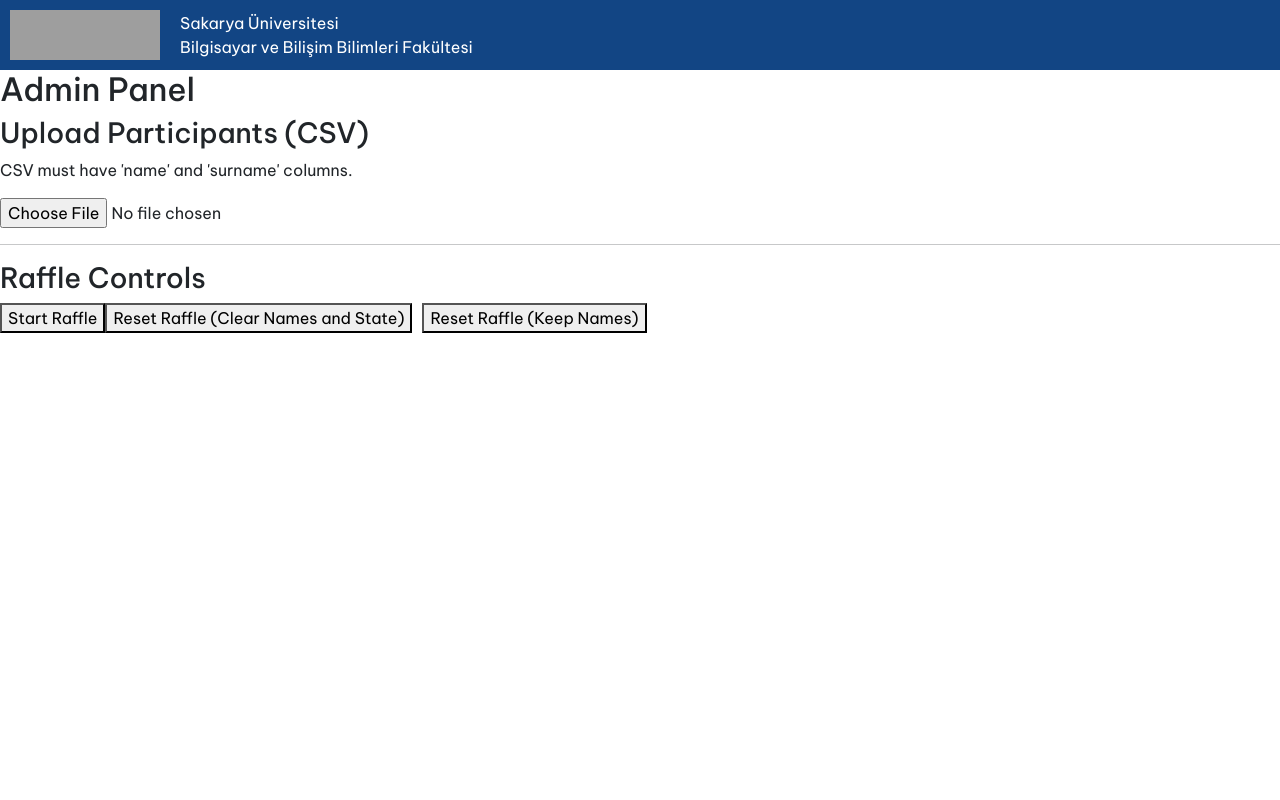
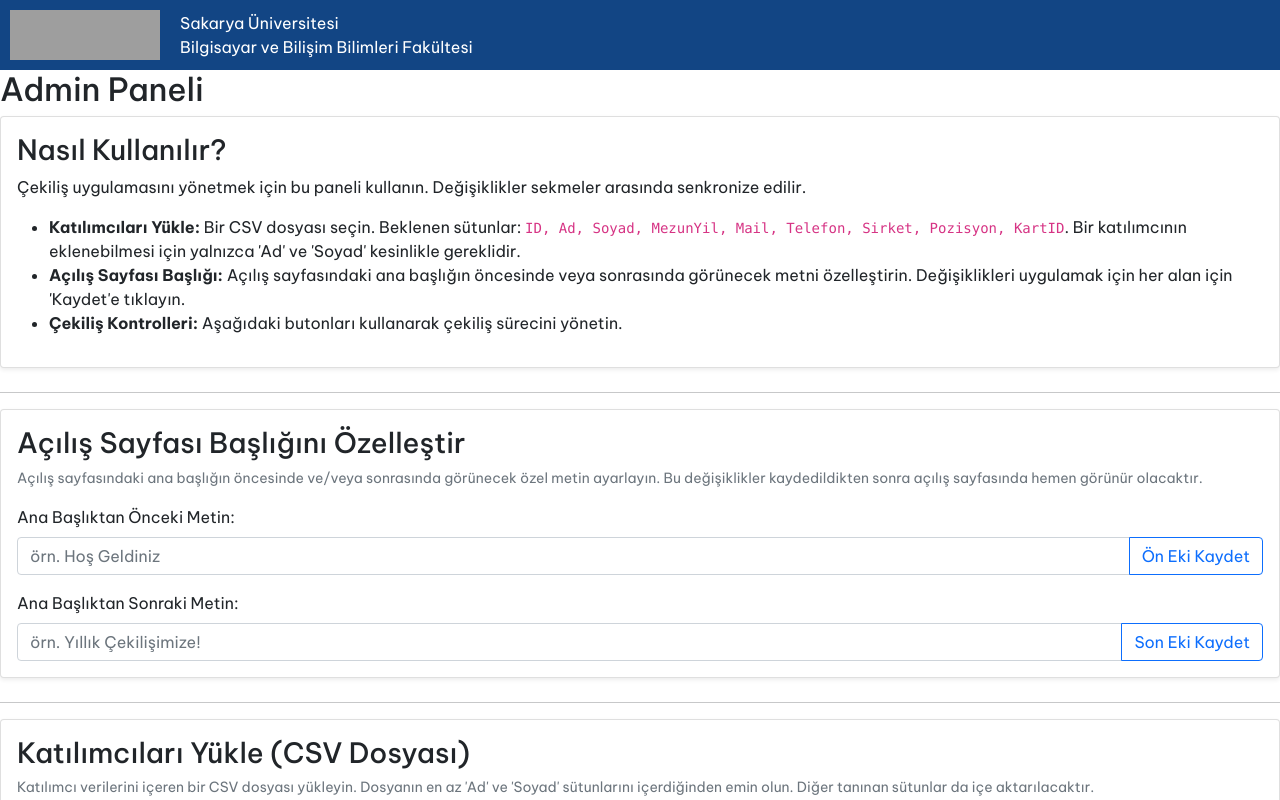
Before and after one commit to LOrhun/raffle-app, an Angular app: page /admin in a window 1280 px wide. Built offline with nearby package versions, Linux system fonts and the light colour scheme; grey boxes are pictures that could not be loaded.

Commit message:
Enhance admin panel with title prefix/suffix customization and improve raffle controls; update landing page to display dynamic titles

```diff
--- a/src/app/admin/admin.component.html
+++ b/src/app/admin/admin.component.html
@@ -1,18 +1,64 @@
 <div>
-  <h2>Admin Panel</h2>
+  <h2>Admin Paneli</h2>
 
-  <div>
-    <h3>Upload Participants (CSV)</h3>
-    <p>CSV must have 'name' and 'surname' columns.</p>
-    <input type="file" (change)="onFileSelect($event)" accept=".csv">
+  <div class="admin-section card shadow-sm mb-4">
+    <div class="card-body">
+      <h3 class="card-title">Nasıl Kullanılır?</h3>
+      <p class="card-text">
+        Çekiliş uygulamasını yönetmek için bu paneli kullanın. Değişiklikler sekmeler arasında senkronize edilir.
+      </p>
+      <ul>
+        <li><strong>Katılımcıları Yükle:</strong> Bir CSV dosyası seçin. Beklenen sütunlar: <code>ID, Ad, Soyad, MezunYil, Mail, Telefon, Sirket, Pozisyon, KartID</code>. Bir katılımcının eklenebilmesi için yalnızca 'Ad' ve 'Soyad' kesinlikle gereklidir.</li>
+        <li><strong>Açılış Sayfası Başlığı:</strong> Açılış sayfasındaki ana başlığın öncesinde veya sonrasında görünecek metni özelleştirin. Değişiklikleri uygulamak için her alan için 'Kaydet'e tıklayın.</li>
+        <li><strong>Çekiliş Kontrolleri:</strong> Aşağıdaki butonları kullanarak çekiliş sürecini yönetin.</li>
+      </ul>
+    </div>
   </div>
 
   <hr>
 
-  <div>
-    <h3>Raffle Controls</h3>
-    <button (click)="startRaffle()">Start Raffle</button>
-    <button (click)="resetRaffle()">Reset Raffle (Clear Names and State)</button>
-    <button (click)="resetRaffleStateOnly()" style="margin-left: 10px;">Reset Raffle (Keep Names)</button>
+  <div class="admin-section card shadow-sm mb-4">
+    <div class="card-body">
+      <h3 class="card-title">Açılış Sayfası Başlığını Özelleştir</h3>
+      <p class="card-text text-muted small">Açılış sayfasındaki ana başlığın öncesinde ve/veya sonrasında görünecek özel metin ayarlayın. Bu değişiklikler kaydedildikten sonra açılış sayfasında hemen görünür olacaktır.</p>
+      <div class="mb-3">
+        <label for="titlePrefix" class="form-label">Ana Başlıktan Önceki Metin:</label>
+        <div class="input-group">
+          <input type="text" id="titlePrefix" class="form-control" [(ngModel)]="titlePrefix" placeholder="örn. Hoş Geldiniz">
+          <button (click)="saveTitlePrefix()" class="btn btn-outline-primary">Ön Eki Kaydet</button>
+        </div>
+      </div>
+      <div>
+        <label for="titleSuffix" class="form-label">Ana Başlıktan Sonraki Metin:</label>
+        <div class="input-group">
+          <input type="text" id="titleSuffix" class="form-control" [(ngModel)]="titleSuffix" placeholder="örn. Yıllık Çekilişimize!">
+          <button (click)="saveTitleSuffix()" class="btn btn-outline-primary">Son Eki Kaydet</button>
+        </div>
+      </div>
+    </div>
+  </div>
+
+  <hr>
+
+  <div class="admin-section card shadow-sm mb-4">
+    <div class="card-body">
+      <h3 class="card-title">Katılımcıları Yükle (CSV Dosyası)</h3>
+      <p class="card-text text-muted small">Katılımcı verilerini içeren bir CSV dosyası yükleyin. Dosyanın en az 'Ad' ve 'Soyad' sütunlarını içerdiğinden emin olun. Diğer tanınan sütunlar da içe aktarılacaktır.</p>
+      <input type="file" (change)="onFileSelect($event)" accept=".csv" class="form-control">
+    </div>
+  </div>
+
+  <hr>
+
+  <div class="admin-section card shadow-sm mb-4">
+    <div class="card-body">
+      <h3 class="card-title">Çekiliş Kontrolleri</h3>
+      <p class="card-text text-muted small">Çekiliş akışını kontrol etmek için bu butonları kullanın. Buradaki eylemler, tüm izleyiciler için açılış sayfası görüntüsünü etkileyecektir.</p>
+      <div class="d-grid gap-2 d-md-flex justify-content-md-start">
+        <button (click)="startRaffle()" title="Katılımcı adı animasyon döngüsünü başlatır." class="btn btn-success me-md-2">Çekiliş Animasyonunu Başlat</button>
+        <button (click)="resetRaffle()" title="Tüm katılımcıları, kazananı temizler ve çekiliş durumunu sıfırlar. Dikkatli kullanın!" class="btn btn-danger me-md-2">Tümünü Sıfırla (Katılımcıları ve Durumu Temizle)</button>
+        <button (click)="resetRaffleStateOnly()" title="Çekiliş durumunu sıfırlar ve kazananı temizler, ancak katılımcı listesini korur." class="btn btn-warning">Sadece Durumu Sıfırla (Katılımcıları Koru)</button>
+      </div>
+    </div>
   </div>
 </div>
--- a/src/app/admin/admin.component.ts
+++ b/src/app/admin/admin.component.ts
@@ -1,6 +1,7 @@
-import { Component } from '@angular/core';
+import { Component, OnInit, OnDestroy } from '@angular/core';
 import { RaffleService, Participant } from '../raffle.service';
 import * as Papa from 'papaparse';
+import { Subscription } from 'rxjs';
 
 @Component({
   selector: 'app-admin',
@@ -8,8 +9,35 @@ import * as Papa from 'papaparse';
   templateUrl: './admin.component.html',
   styleUrls: ['./admin.component.css']
 })
-export class AdminComponent {
+export class AdminComponent implements OnInit, OnDestroy {
+  titlePrefix: string = '';
+  titleSuffix: string = '';
+  private subscriptions: Subscription = new Subscription();
+
   constructor(private raffleService: RaffleService) { }
+
+  ngOnInit(): void {
+    this.subscriptions.add(
+      this.raffleService.landingPageTitlePrefix$.subscribe(prefix => {
+        this.titlePrefix = prefix;
+      })
+    );
+    this.subscriptions.add(
+      this.raffleService.landingPageTitleSuffix$.subscribe(suffix => {
+        this.titleSuffix = suffix;
+      })
+    );
+  }
+
+  saveTitlePrefix(): void {
+    this.raffleService.setLandingPageTitlePrefix(this.titlePrefix);
+    alert('Title prefix saved!');
+  }
+
+  saveTitleSuffix(): void {
+    this.raffleService.setLandingPageTitleSuffix(this.titleSuffix);
+    alert('Title suffix saved!');
+  }
 
   onFileSelect(event: Event): void {
     const element = event.currentTarget as HTMLInputElement;
@@ -80,4 +108,8 @@ export class AdminComponent {
   resetRaffleStateOnly(): void {
     this.raffleService.resetRaffleStateAndWinner();
   }
+
+  ngOnDestroy(): void {
+    this.subscriptions.unsubscribe();
+  }
 }
--- a/src/app/landing/landing.component.html
+++ b/src/app/landing/landing.component.html
@@ -1,9 +1,11 @@
 <div class="landing-container">
   <div class="landing-title-text"
        [class.hidden]="raffleState === 'running' || raffleState === 'winner_revealed'">
+    <div *ngIf="titlePrefix" class="title-prefix">{{ titlePrefix }}</div>
     Sakarya Üniversitesi <br>
     Bilgisayar ve Bilişim Bilimleri Fakültesi <br>
     Mezunlar Günü
+    <div *ngIf="titleSuffix" class="title-suffix">{{ titleSuffix }}</div>
   </div>
 
   <div *ngIf="winner" class="winner-text">
--- a/src/app/landing/landing.component.ts
+++ b/src/app/landing/landing.component.ts
@@ -21,6 +21,9 @@ export class LandingComponent implements OnInit, OnDestroy {
   participants: Participant[] = [];
   raffleState: RaffleState = 'idle';
   winner: Participant | null = null;
+
+  titlePrefix: string = '';
+  titleSuffix: string = '';
 
   backgroundNames: BackgroundNameDisplay[] = [];
   private nameDisplayInterval: any; // For 'idle' state interval
@@ -89,6 +92,20 @@ export class LandingComponent implements OnInit, OnDestroy {
     this.subscriptions.add(
       this.raffleService.winner$.subscribe(winner => {
         this.winner = winner;
+        this.cdr.detectChanges();
+      })
+    );
+
+    this.subscriptions.add(
+      this.raffleService.landingPageTitlePrefix$.subscribe(prefix => {
+        this.titlePrefix = prefix;
+        this.cdr.detectChanges();
+      })
+    );
+
+    this.subscriptions.add(
+      this.raffleService.landingPageTitleSuffix$.subscribe(suffix => {
+        this.titleSuffix = suffix;
         this.cdr.detectChanges();
       })
     );
--- a/src/app/raffle.service.ts
+++ b/src/app/raffle.service.ts
@@ -19,6 +19,8 @@ export type RaffleState = 'idle' | 'running' | 'winner_revealed';
 const LS_PARTICIPANTS_KEY = 'raffle_participants';
 const LS_RAFFLE_STATE_KEY = 'raffle_state';
 const LS_WINNER_KEY = 'raffle_winner';
+const LS_LANDING_TITLE_PREFIX_KEY = 'raffle_landing_title_prefix';
+const LS_LANDING_TITLE_SUFFIX_KEY = 'raffle_landing_title_suffix';
 
 @Injectable({
   providedIn: 'root'
@@ -32,6 +34,12 @@ export class RaffleService implements OnDestroy {
 
   private winnerSubject: BehaviorSubject<Participant | null>;
   winner$: Observable<Participant | null>;
+
+  private landingPageTitlePrefixSubject: BehaviorSubject<string>;
+  landingPageTitlePrefix$: Observable<string>;
+
+  private landingPageTitleSuffixSubject: BehaviorSubject<string>;
+  landingPageTitleSuffix$: Observable<string>;
 
   private isBrowser: boolean;
 
@@ -47,6 +55,12 @@ export class RaffleService implements OnDestroy {
 
     this.winnerSubject = new BehaviorSubject<Participant | null>(this.loadFromLocalStorage(LS_WINNER_KEY, null));
     this.winner$ = this.winnerSubject.asObservable();
+
+    this.landingPageTitlePrefixSubject = new BehaviorSubject<string>(this.loadFromLocalStorage(LS_LANDING_TITLE_PREFIX_KEY, ''));
+    this.landingPageTitlePrefix$ = this.landingPageTitlePrefixSubject.asObservable();
+
+    this.landingPageTitleSuffixSubject = new BehaviorSubject<string>(this.loadFromLocalStorage(LS_LANDING_TITLE_SUFFIX_KEY, ''));
+    this.landingPageTitleSuffix$ = this.landingPageTitleSuffixSubject.asObservable();
 
     // Listen to storage events from other tabs
     if (this.isBrowser) {
@@ -85,6 +99,16 @@ export class RaffleService implements OnDestroy {
         const newWinner = event.newValue ? JSON.parse(event.newValue) : null;
         if (JSON.stringify(this.winnerSubject.value) !== JSON.stringify(newWinner)) {
           this.winnerSubject.next(newWinner);
+        }
+      } else if (event.key === LS_LANDING_TITLE_PREFIX_KEY && event.newValue !== null) {
+        const newPrefix = JSON.parse(event.newValue);
+        if (this.landingPageTitlePrefixSubject.value !== newPrefix) {
+          this.landingPageTitlePrefixSubject.next(newPrefix);
+        }
+      } else if (event.key === LS_LANDING_TITLE_SUFFIX_KEY && event.newValue !== null) {
+        const newSuffix = JSON.parse(event.newValue);
+        if (this.landingPageTitleSuffixSubject.value !== newSuffix) {
+          this.landingPageTitleSuffixSubject.next(newSuffix);
         }
       }
     });
@@ -143,6 +167,16 @@ export class RaffleService implements OnDestroy {
     this.setRaffleState('idle'); // This will also save state to LS
   }
 
+  setLandingPageTitlePrefix(prefix: string): void {
+    this.landingPageTitlePrefixSubject.next(prefix);
+    this.saveToLocalStorage(LS_LANDING_TITLE_PREFIX_KEY, prefix);
+  }
+
+  setLandingPageTitleSuffix(suffix: string): void {
+    this.landingPageTitleSuffixSubject.next(suffix);
+    this.saveToLocalStorage(LS_LANDING_TITLE_SUFFIX_KEY, suffix);
+  }
+
   ngOnDestroy(): void {
     if (this.isBrowser) {
       window.removeEventListener('storage', this.handleStorageChange.bind(this));
```
Also changed, not shown: src/app/app.component.ts (+38 -5 lines).
